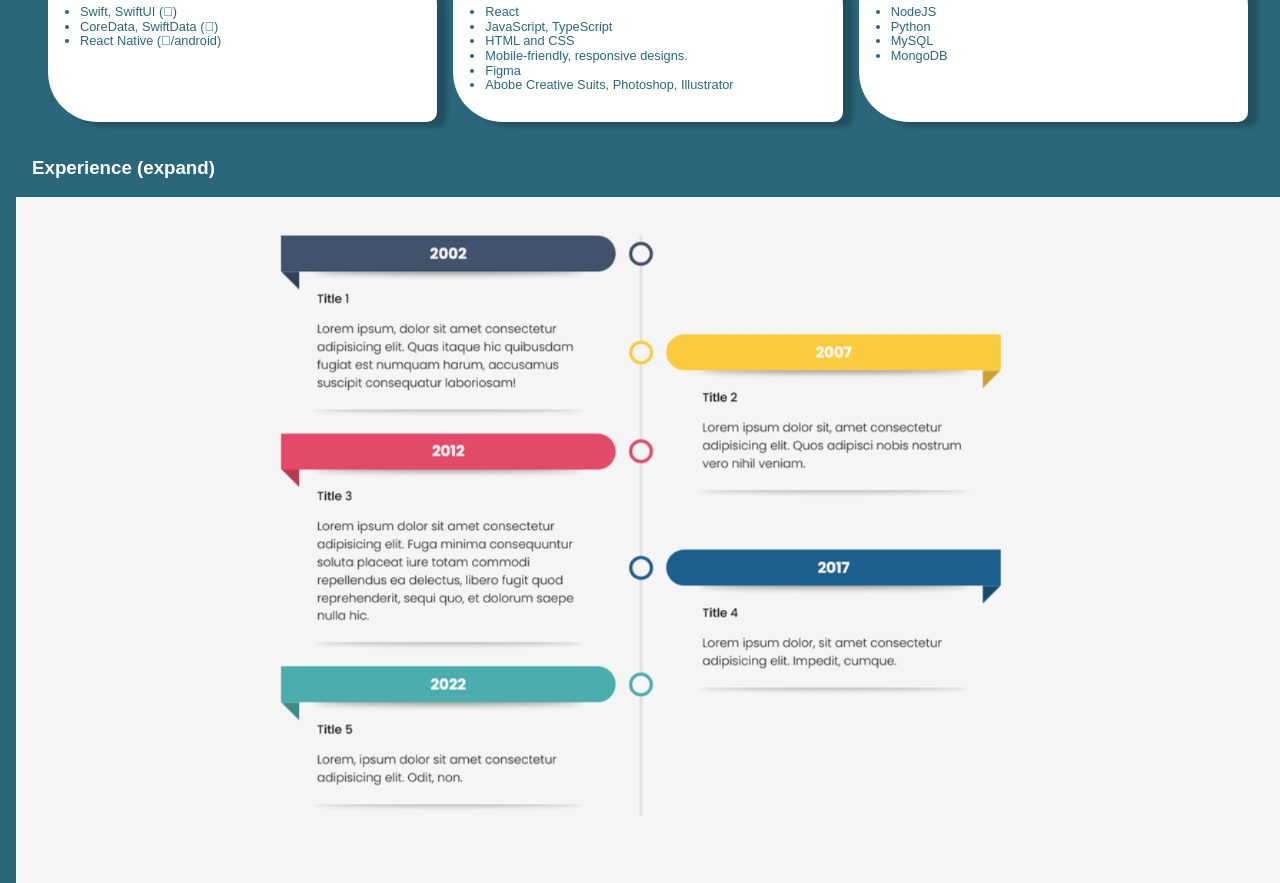
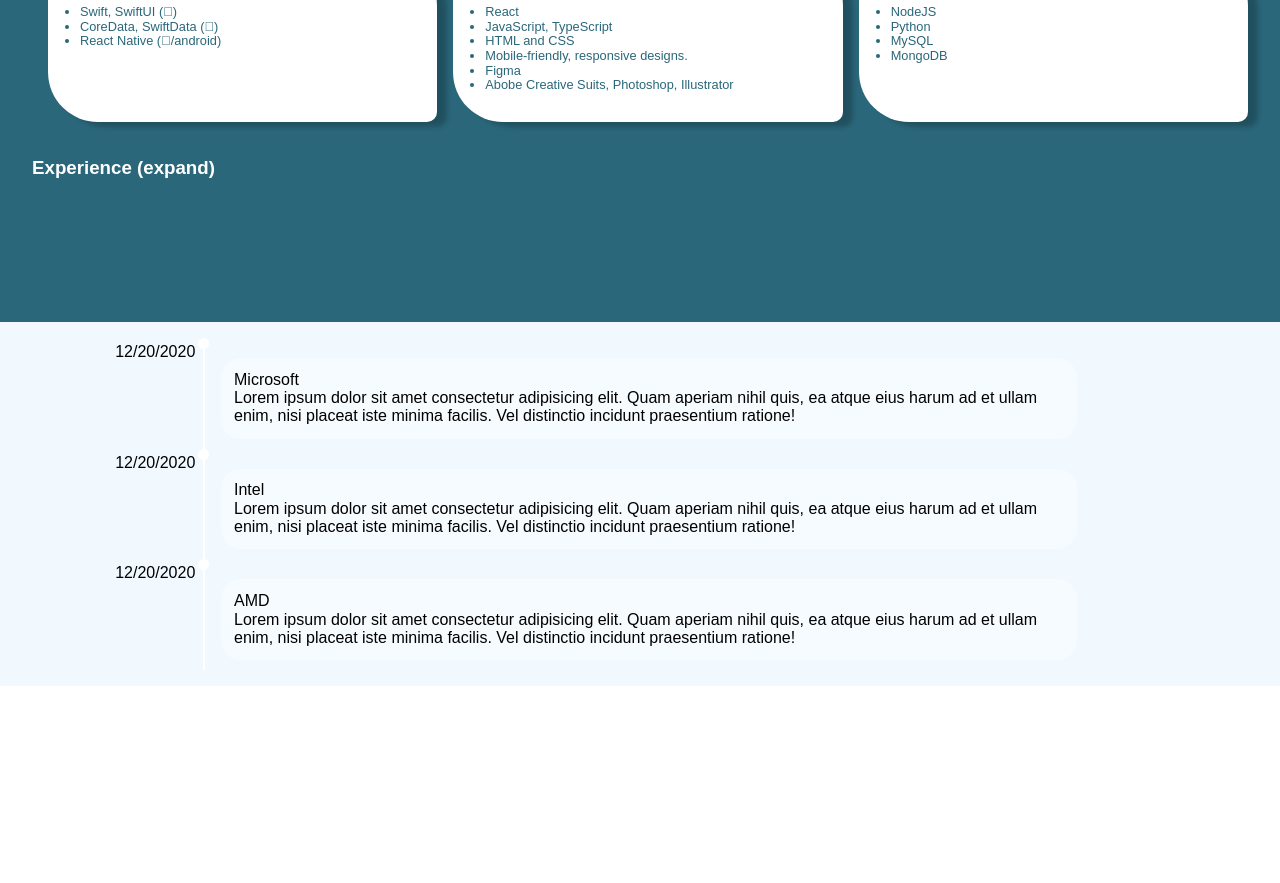
Before and after one commit to dtuyenng/resume-website, a React (Vite) app: page /pricing in a window 1280 px wide. Shown: the part 680-1563 px from the top of the page. After the commit the page ends 1366 px from the top, so only its background shows below. Built offline with nearby package versions, Linux system fonts and the light colour scheme.

Commit message:
Added Timeline
timeline

```diff
--- a/src/App.css
+++ b/src/App.css
@@ -308,8 +308,49 @@
   margin-top: 2rem;
 }
 
-/********************** Portfolio *********************/
+/********************** Timeline *********************/
 
+.timeline__wrapper {
+  display: flex;
+  flex-direction: column;
+  justify-content: center;
+  align-items: center;
+  padding: 1rem;
+}
+
+.timeline__border {
+  position: relative;
+  width: 70%;
+  border-left: 2px solid white;
+  padding-left: 1rem;
+}
+
+.timeline__dot {
+  position: absolute;
+  background-color: white;
+  width: 11px;
+  height: 11px;
+  left: -14px;
+  transform: translateX(7px);
+  border-radius: 50%;
+}
+
+.timeline__item {
+  margin-top: 20px;
+  margin-bottom: 10px;
+  background-color: rgba(255, 255, 255, 0.335);
+  padding: 0.8rem;
+  border-radius: 20px;
+}
+
+.timeline__date {
+  position: absolute;
+  left: -90px;
+  top: 5px;
+}
+
+.timeline__desc {
+}
 /********************** Footer ***********************/
 #footer {
   border-bottom-right-radius: 10px;
--- a/src/App.tsx
+++ b/src/App.tsx
@@ -2,12 +2,15 @@
 import Header from "./components/Header";
 import Content from "./components/Content";
 import Footer from "./Footer";
+import Timeline from "./components/Timeline";
 
 function App() {
   return (
     <div className="wrapper">
       <Header></Header>
       <Content></Content>
+      <Timeline></Timeline>
+
       {/* <Footer></Footer> */}
     </div>
   );
--- a/src/components/Resume.tsx
+++ b/src/components/Resume.tsx
@@ -91,11 +91,6 @@
           </div>
         </div>
       </div>
-      <div className="experience_card">
-        <h3 className="experience_card_title">Experience (expand)</h3>
-
-        <img src="portfolio/timeline.png" alt="" />
-      </div>
     </div>
   );
 }
--- /dev/null
+++ b/src/components/Timeline.tsx
@@ -0,0 +1,55 @@
+import React from "react";
+
+function Timeline() {
+  return (
+    <>
+      {" "}
+      <div className="experience_card">
+        <h3 className="experience_card_title">Experience (expand)</h3>
+      </div>
+      <div className="timeline__wrapper">
+        <div className="timeline__border">
+          <div className="timeline__dot"></div>
+          <div className="timeline__item">
+            <div className="timeline__date">12/20/2020</div>
+            <div className="timeline__title">Microsoft</div>
+            <div className="timeline__desc">
+              Lorem ipsum dolor sit amet consectetur adipisicing elit. Quam
+              aperiam nihil quis, ea atque eius harum ad et ullam enim, nisi
+              placeat iste minima facilis. Vel distinctio incidunt praesentium
+              ratione!
+            </div>
+          </div>
+        </div>
+        <div className="timeline__border">
+          <div className="timeline__dot"></div>
+          <div className="timeline__item">
+            <div className="timeline__date">12/20/2020</div>
+            <div className="timeline__title">Intel</div>
+            <div className="timeline__desc">
+              Lorem ipsum dolor sit amet consectetur adipisicing elit. Quam
+              aperiam nihil quis, ea atque eius harum ad et ullam enim, nisi
+              placeat iste minima facilis. Vel distinctio incidunt praesentium
+              ratione!
+            </div>
+          </div>
+        </div>
+        <div className="timeline__border">
+          <div className="timeline__dot"></div>
+          <div className="timeline__item">
+            <div className="timeline__date">12/20/2020</div>
+            <div className="timeline__title">AMD</div>
+            <div className="timeline__desc">
+              Lorem ipsum dolor sit amet consectetur adipisicing elit. Quam
+              aperiam nihil quis, ea atque eius harum ad et ullam enim, nisi
+              placeat iste minima facilis. Vel distinctio incidunt praesentium
+              ratione!
+            </div>
+          </div>
+        </div>
+      </div>
+    </>
+  );
+}
+
+export default Timeline;
```
